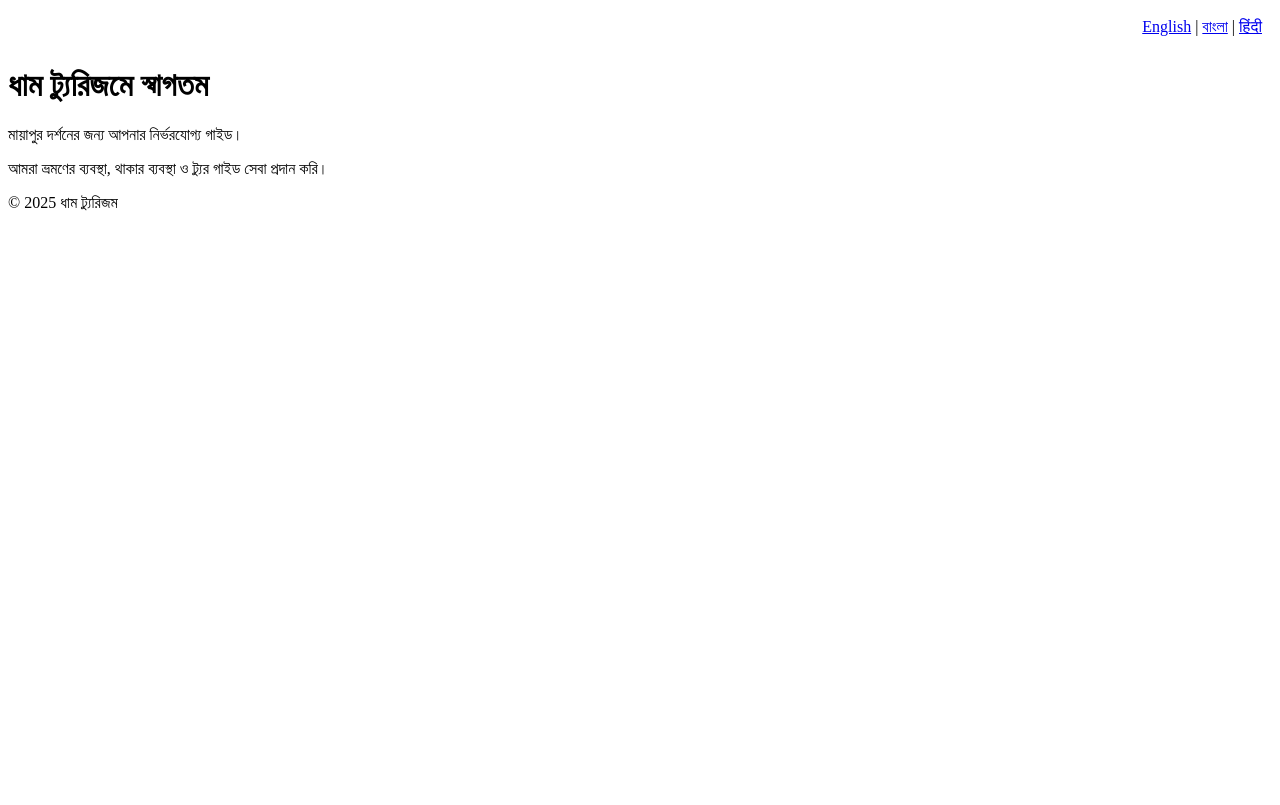
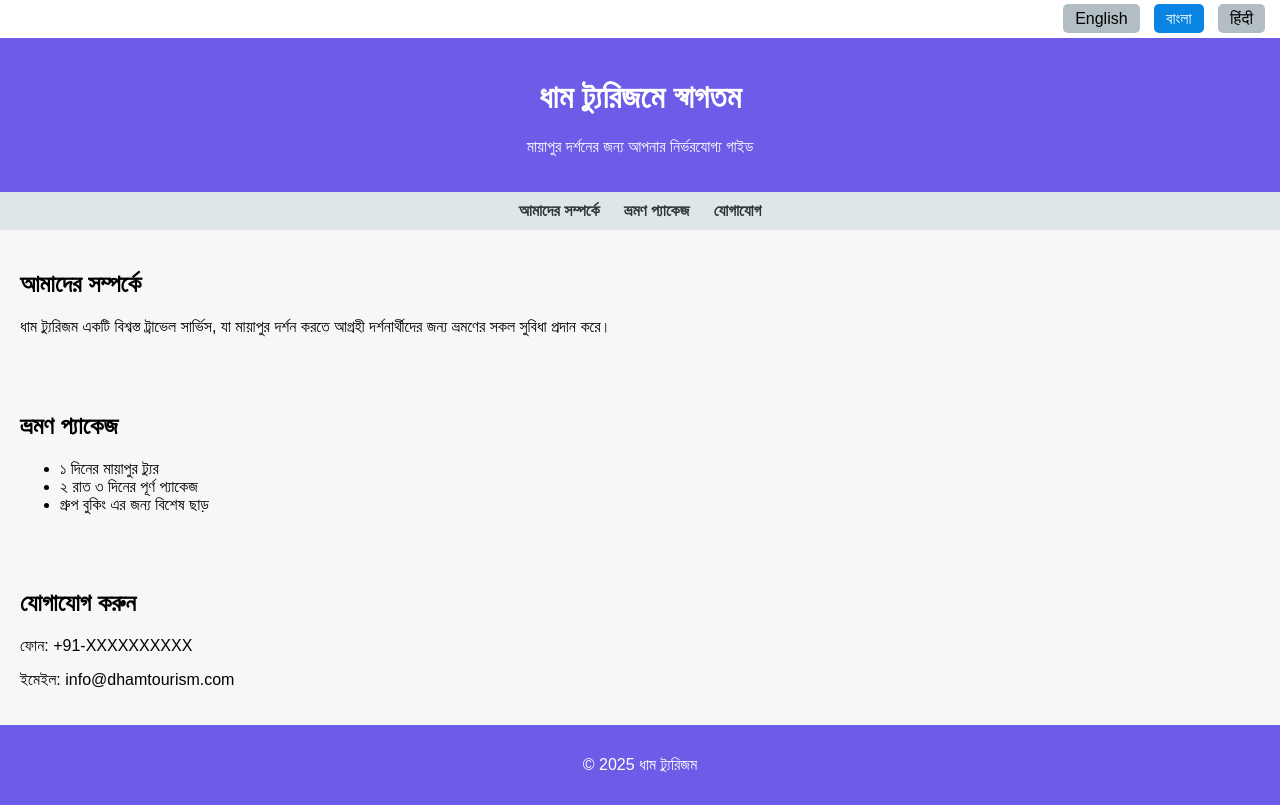
Before and after one commit to kanaikish/dham-tourism, a plain HTML site: page bn.html in a window 1280 px wide. Drawn offline with Linux system fonts and the light colour scheme.

Commit message:
Update bn.html

```diff
--- a/bn.html
+++ b/bn.html
@@ -4,20 +4,96 @@
   <meta charset="UTF-8" />
   <meta name="viewport" content="width=device-width, initial-scale=1.0" />
   <title>ধাম ট্যুরিজম | মায়াপুর</title>
+  <style>
+    body {
+      font-family: sans-serif;
+      margin: 0;
+      padding: 0;
+      background-color: #f7f7f7;
+    }
+    header {
+      background-color: #6c5ce7;
+      color: white;
+      padding: 20px;
+      text-align: center;
+    }
+    nav {
+      background-color: #dfe6e9;
+      padding: 10px;
+      text-align: center;
+    }
+    nav a {
+      margin: 0 10px;
+      text-decoration: none;
+      color: #2d3436;
+      font-weight: bold;
+    }
+    section {
+      padding: 20px;
+    }
+    footer {
+      background-color: #6c5ce7;
+      color: white;
+      text-align: center;
+      padding: 15px;
+    }
+    .language-switcher {
+      text-align: right;
+      padding: 10px;
+      background-color: #fff;
+    }
+    .language-switcher a {
+      margin: 0 5px;
+      padding: 6px 12px;
+      background-color: #b2bec3;
+      color: black;
+      text-decoration: none;
+      border-radius: 5px;
+    }
+  </style>
 </head>
 <body>
-  <div style="text-align: right; padding: 10px;">
-    <a href="index.html">English</a> |
-    <a href="bn.html">বাংলা</a> |
+
+  <div class="language-switcher">
+    <a href="index.html">English</a>
+    <a href="bn.html" style="background-color: #0984e3; color: white;">বাংলা</a>
     <a href="hi.html">हिंदी</a>
   </div>
 
-  <h1>ধাম ট্যুরিজমে স্বাগতম</h1>
-  <p>মায়াপুর দর্শনের জন্য আপনার নির্ভরযোগ্য গাইড।</p>
-  <p>আমরা ভ্রমণের ব্যবস্থা, থাকার ব্যবস্থা ও ট্যুর গাইড সেবা প্রদান করি।</p>
+  <header>
+    <h1>ধাম ট্যুরিজমে স্বাগতম</h1>
+    <p>মায়াপুর দর্শনের জন্য আপনার নির্ভরযোগ্য গাইড</p>
+  </header>
+
+  <nav>
+    <a href="#about">আমাদের সম্পর্কে</a>
+    <a href="#tours">ভ্রমণ প্যাকেজ</a>
+    <a href="#contact">যোগাযোগ</a>
+  </nav>
+
+  <section id="about">
+    <h2>আমাদের সম্পর্কে</h2>
+    <p>ধাম ট্যুরিজম একটি বিশ্বস্ত ট্রাভেল সার্ভিস, যা মায়াপুর দর্শন করতে আগ্রহী দর্শনার্থীদের জন্য ভ্রমণের সকল সুবিধা প্রদান করে।</p>
+  </section>
+
+  <section id="tours">
+    <h2>ভ্রমণ প্যাকেজ</h2>
+    <ul>
+      <li>১ দিনের মায়াপুর ট্যুর</li>
+      <li>২ রাত ৩ দিনের পূর্ণ প্যাকেজ</li>
+      <li>গ্রুপ বুকিং এর জন্য বিশেষ ছাড়</li>
+    </ul>
+  </section>
+
+  <section id="contact">
+    <h2>যোগাযোগ করুন</h2>
+    <p>ফোন: +91-XXXXXXXXXX</p>
+    <p>ইমেইল: info@dhamtourism.com</p>
+  </section>
 
   <footer>
     <p>© 2025 ধাম ট্যুরিজম</p>
   </footer>
+
 </body>
 </html>
```
